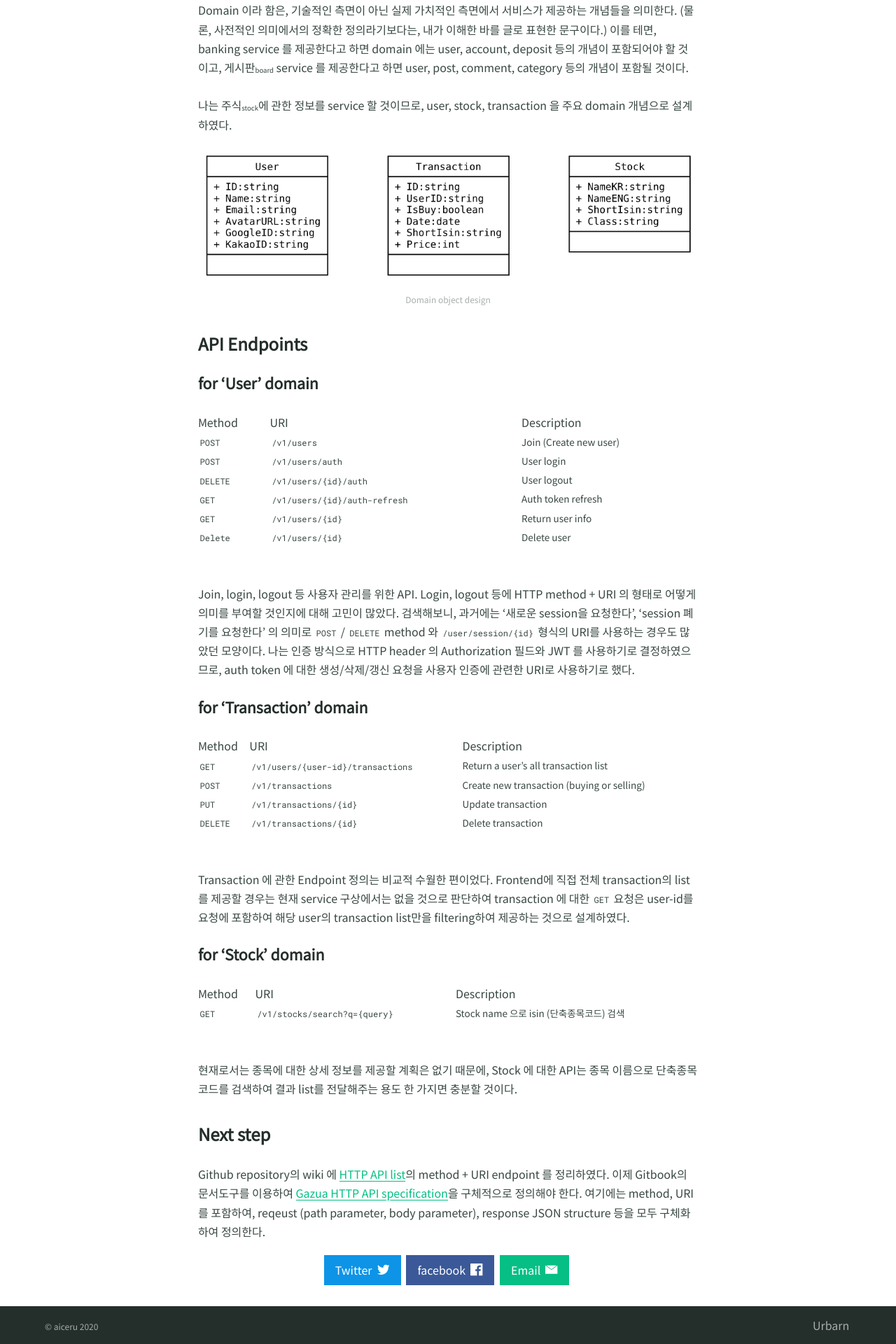
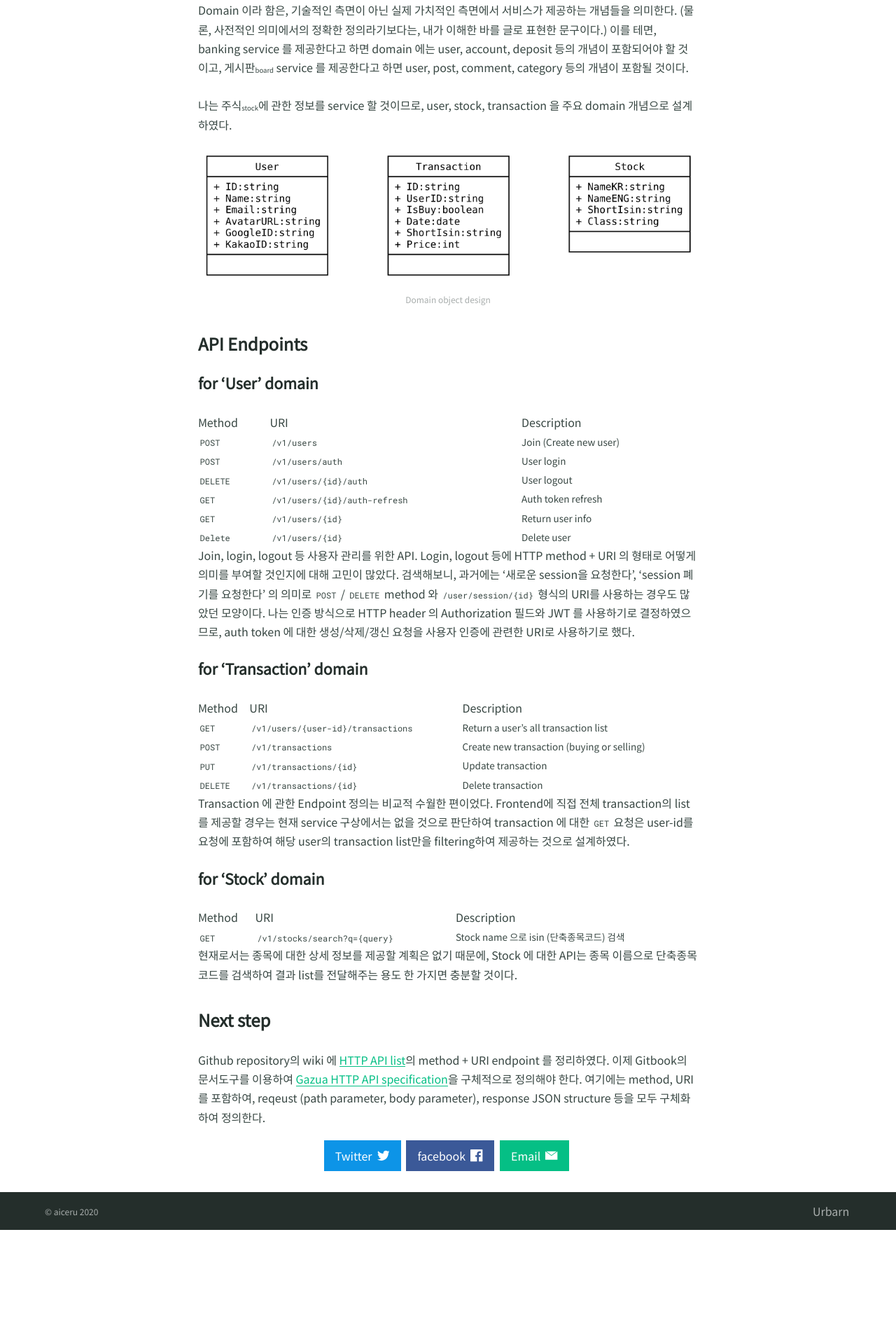
Before and after one commit to aiceru/aiceru.github.io, a Jekyll site: the page built from _posts/2020-11-03-API-backend-server-1-1.md, in a window 1280 px wide. Shown: the part 1452-3372 px from the top of the page at 70% size. Built offline with Jekyll 4.4.1, drawn with Linux system fonts in a browser that asks for light colours; comment, search, counter and statistics services are not loaded; after the commit the page ends 3209 px from its top, so only the background shows below that.

Commit message:
Fixed line breaks

```diff
--- a/_posts/2020-11-03-API-backend-server-1-1.md
+++ b/_posts/2020-11-03-API-backend-server-1-1.md
@@ -41,8 +41,6 @@ Domain 이라 함은, 기술적인 측면이 아닌 실제 가치적인 측면
 | `GET`    | `/v1/users/{id}`              | Return user info       |
 | `Delete` | `/v1/users/{id}`              | Delete user            |
 
-<br>
-
 Join, login, logout 등 사용자 관리를 위한 API. Login, logout 등에 HTTP method + URI 의 형태로 어떻게 의미를 부여할 것인지에 대해 고민이 많았다. 검색해보니, 과거에는 '새로운 session을 요청한다', 'session 폐기를 요청한다' 의 의미로  `POST` / `DELETE` method 와 `/user/session/{id}` 형식의 URI를 사용하는 경우도 많았던 모양이다. 나는 인증 방식으로 HTTP header 의 Authorization 필드와 JWT 를 사용하기로 결정하였으므로, auth token 에 대한 생성/삭제/갱신 요청을 사용자 인증에 관련한 URI로 사용하기로 했다.
 
 #### for 'Transaction' domain
@@ -54,8 +52,6 @@ Join, login, logout 등 사용자 관리를 위한 API. Login, logout 등에 HTT
 | `PUT`    | `/v1/transactions/{id}`            | Update transaction                         |
 | `DELETE` | `/v1/transactions/{id}`            | Delete transaction                         |
 
-<br>
-
 Transaction 에 관한 Endpoint 정의는 비교적 수월한 편이었다. Frontend에 직접 전체 transaction의 list를 제공할 경우는 현재 service 구상에서는 없을 것으로 판단하여 transaction 에 대한 `GET` 요청은 user-id를 요청에 포함하여 해당 user의 transaction list만을 filtering하여 제공하는 것으로 설계하였다.
 
 #### for 'Stock' domain
@@ -64,8 +60,6 @@ Transaction 에 관한 Endpoint 정의는 비교적 수월한 편이었다. Fron
 |---|---|---|
 | `GET` | `/v1/stocks/search?q={query}` | Stock name 으로 isin (단축종목코드) 검색 |
 
-<br>
-
 현재로서는 종목에 대한 상세 정보를 제공할 계획은 없기 때문에, Stock 에 대한 API는 종목 이름으로 단축종목코드를 검색하여 결과 list를 전달해주는 용도 한 가지면 충분할 것이다.
 
 ### Next step
```
